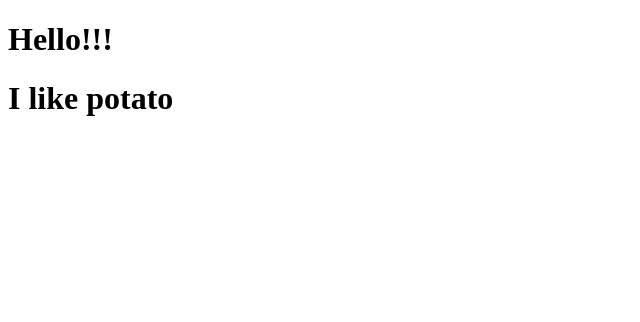
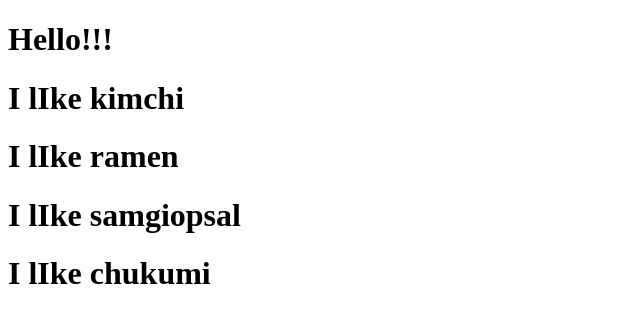
Before and after one commit to guswns951230/movie-app, a React (Create React App) app: page / in a window 1280 px wide. Shown: the top 322 px of the page, without its empty margins (0-640 px from the left). Built offline with nearby package versions, Linux system fonts and the light colour scheme.

Commit message:
03-4 리액트 기초 개념: props

```diff
--- a/src/App.js
+++ b/src/App.js
@@ -1,14 +1,23 @@
 import React from 'react';
 
-function Potato() {
-  return <h1>I like potato</h1>;
+// function Food(props) {
+//   console.log(props);
+//   return <h1>I like {props.fav}</h1>;
+// }
+
+function Food({ fav }) {
+  console.log(1);
+  return <h1>I lIke {fav}</h1>;
 }
 
 function App() {
   return (
     <div>
       <h1>Hello!!!</h1>
-      <Potato />
+      <Food fav="kimchi" />
+      <Food fav="ramen" />
+      <Food fav="samgiopsal" />
+      <Food fav="chukumi" />
     </div >
   );
 }
```
